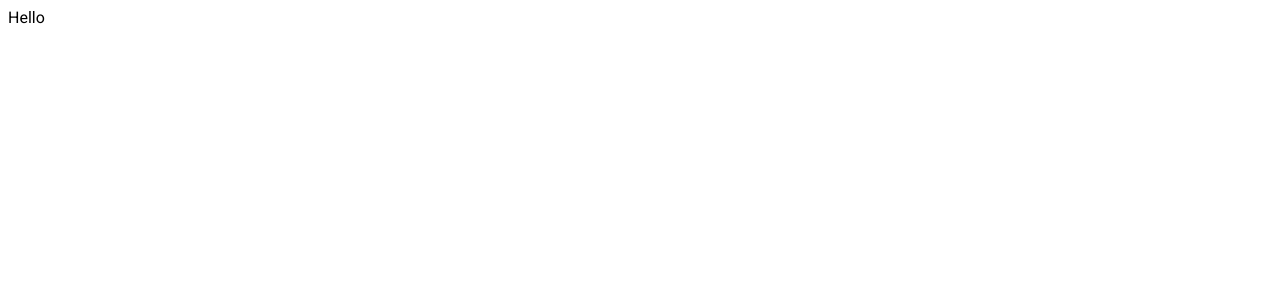
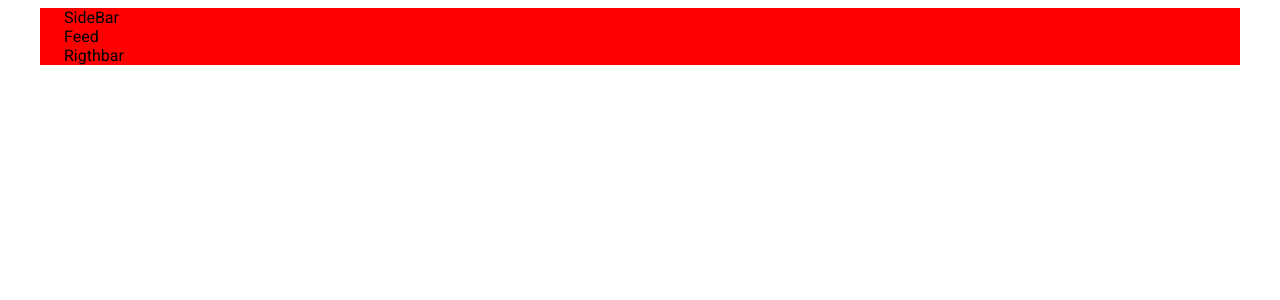
Before and after one commit to mbozkayaGitHub/my-mui-project, a React (Create React App) app: page / in a window 1280 px wide. Shown: the top 300 px of the page. Built offline with nearby package versions, Linux system fonts and the light colour scheme.

Commit message:
Container

```diff
--- a/src/App.css
+++ /dev/null
@@ -1,38 +0,0 @@
-.App {
-  text-align: center;
-}
-
-.App-logo {
-  height: 40vmin;
-  pointer-events: none;
-}
-
-@media (prefers-reduced-motion: no-preference) {
-  .App-logo {
-    animation: App-logo-spin infinite 20s linear;
-  }
-}
-
-.App-header {
-  background-color: #282c34;
-  min-height: 100vh;
-  display: flex;
-  flex-direction: column;
-  align-items: center;
-  justify-content: center;
-  font-size: calc(10px + 2vmin);
-  color: white;
-}
-
-.App-link {
-  color: #61dafb;
-}
-
-@keyframes App-logo-spin {
-  from {
-    transform: rotate(0deg);
-  }
-  to {
-    transform: rotate(360deg);
-  }
-}
--- a/src/App.js
+++ b/src/App.js
@@ -1,11 +1,18 @@
 
-import './App.css';
+import SideBar from "./components/SideBar"
+import Feed from "./components/Feed"
+import RigthBar from "./components/Rigthbar"
+import { Box,Container } from "@mui/material";
 
 function App() {
   return (
-    <div>
-     Hello
-    </div>
+    <Container sx={{backgroundColor:"red"}}>
+          <SideBar/>
+          <Feed/>
+          <RigthBar/>
+
+
+    </Container>
   );
 }
 
--- a/src/components/Feed.jsx
+++ b/src/components/Feed.jsx
@@ -0,0 +1,9 @@
+import React from 'react'
+
+const Feed = () => {
+  return (
+    <div>Feed</div>
+  )
+}
+
+export default Feed;
--- /dev/null
+++ b/src/components/Rigthbar.jsx
@@ -0,0 +1,9 @@
+import React from 'react'
+
+const Rigthbar = () => {
+  return (
+    <div>Rigthbar</div>
+  )
+}
+
+export default Rigthbar
--- a/src/components/SideBar.jsx
+++ b/src/components/SideBar.jsx
@@ -0,0 +1,9 @@
+import React from 'react'
+
+const SideBar = () => {
+  return (
+    <div>SideBar</div>
+  )
+}
+
+export default SideBar
```
Also changed, not shown: src/components/Navbar.jsx (+9 -0 lines), src/components/Rightbar.jsx (deleted).
